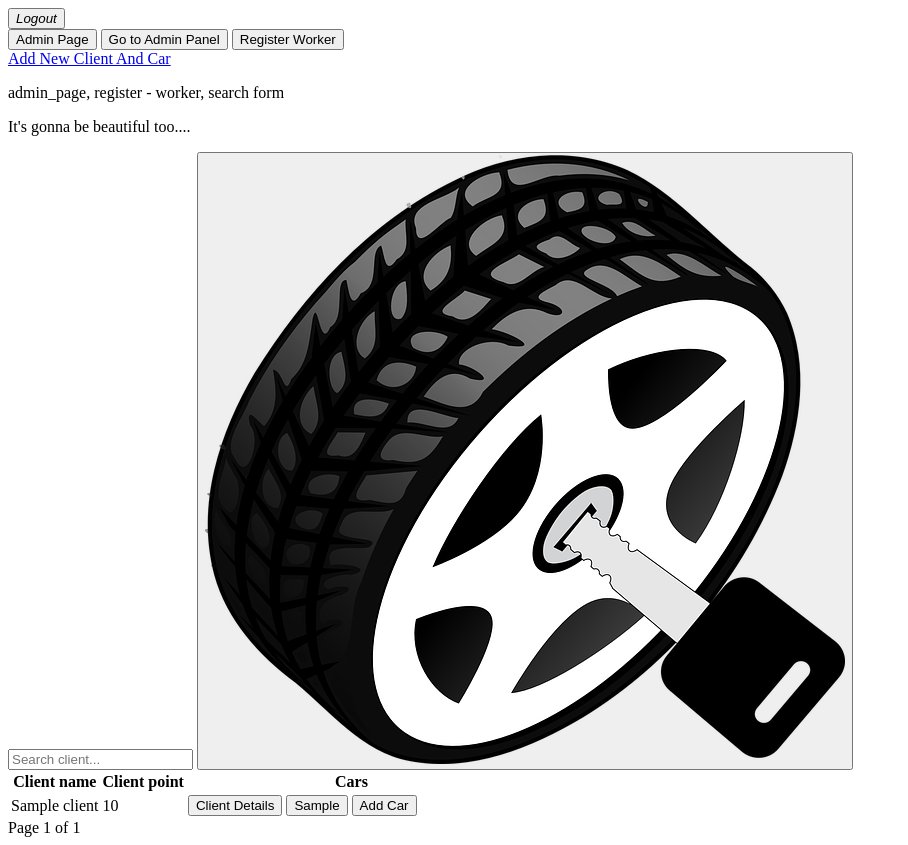
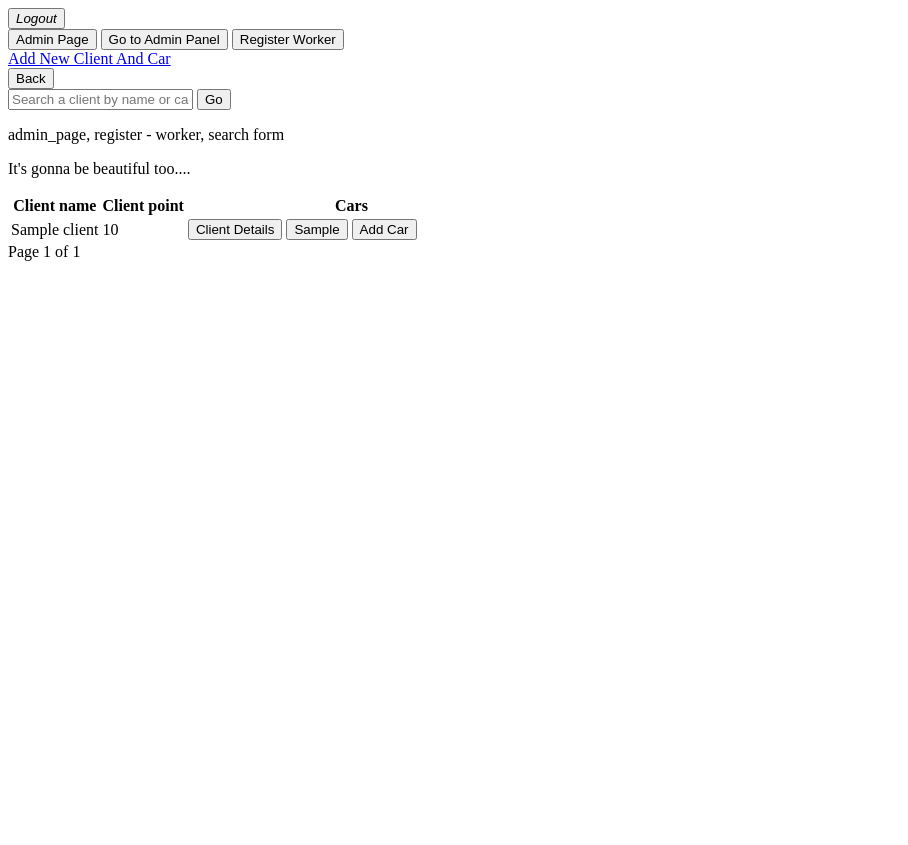
Before and after one commit to 700353939/denjyauto-desktop, a Django app: page /common/admin-page/ in a window 1280 px wide. Shown: the whole page, without its empty margins (0-908 px from the left). After the commit the page ends 261 px from the top, so only its background shows below. Run offline with Django 5.2, Linux system fonts and the light colour scheme; a user stored in the database is signed in; tables that the repository leaves empty hold one stand-in row (values such as "Sample post").

Commit message:
feat: search by name and license_plate

```diff
--- a/denjyauto/clients/views.py
+++ b/denjyauto/clients/views.py
@@ -45,7 +45,11 @@ class ClientDetails(CustomPermissionRequiredMixin, DetailView):
     def get_context_data(self, **kwargs):
         context = super().get_context_data(**kwargs)
         client = self.get_object()
-        context['fields'] = [(field.verbose_name, getattr(client, field.name)) for field in client._meta.fields]
+        context['fields'] = [
+            (field.verbose_name, getattr(client, field.name))
+            for field in client._meta.fields
+            if field.name not in ['name', 'id']
+        ]
         return context
 
 
--- a/denjyauto/common/urls.py
+++ b/denjyauto/common/urls.py
@@ -1,8 +1,9 @@
 from django.urls import path
 
-from denjyauto.common.views import home_page, admin_page
+from denjyauto.common.views import home_page, admin_page, search_view
 
 urlpatterns = [
     path('', home_page, name='home-page'),
-    path('admin-page/', admin_page, name='admin-page')
+    path('admin-page/', admin_page, name='admin-page'),
+    path('search/', search_view, name='search'),
 ]
--- a/denjyauto/common/views.py
+++ b/denjyauto/common/views.py
@@ -1,9 +1,10 @@
 from django.contrib.auth.decorators import login_required
 from django.core.paginator import Paginator, PageNotAnInteger, EmptyPage
-from django.shortcuts import render, redirect
+from django.shortcuts import render
 
 from denjyauto.clients.forms import ClientForm
-from denjyauto.clients.models import Client
+from denjyauto.clients.models import Client, Car
+
 
 def home_page(request):
     return render(request, template_name='common/home-page.html')
@@ -32,3 +33,28 @@ def admin_page(request):
         'clients_form': clients_form,
     }
     return render(request, 'common/admin-page.html', context=context)
+
+def search_view(request):
+    query = request.GET.get('query', '')
+    results = []
+
+    if query:
+        clients = Client.objects.filter(name__icontains=query)
+        cars = Car.objects.filter(license_plate__icontains=query)
+
+        for client in clients:
+            results.append({
+                'type': 'client',
+                'id': client.id,
+                'client_name': client.name,
+            })
+
+        for car in cars:
+            results.append({
+                'type': 'car',
+                'id': car.id,
+                'client_id': car.client.id,
+                'license_plate': car.license_plate,
+            })
+
+    return render(request, 'common/search.html', {'results': results})
--- a/denjyauto/settings.py
+++ b/denjyauto/settings.py
@@ -139,6 +139,9 @@ USE_TZ = True
 # Static files (CSS, JavaScript, Images)
 # https://docs.djangoproject.com/en/5.1/howto/static-files/
 
+STATICFILES_DIRS = [
+    BASE_DIR / 'static',
+]
 STATIC_URL = 'static/'
 
 # Default primary key field type
--- a/templates/common/admin-page.html
+++ b/templates/common/admin-page.html
@@ -5,13 +5,6 @@
 <p>admin_page, register - worker, search form</p>
 <p>It's gonna be beautiful too....</p>
 
-    <form class="searchbar" method="post">
-        <input type="text" placeholder="Search client...">
-        <button>
-            <img src="/images/rim.png">
-        </button>
-        <div></div>
-    </form>
     <table>
         <thead>
         <tr>
--- a/templates/common/navigation.html
+++ b/templates/common/navigation.html
@@ -8,4 +8,11 @@
     <button onclick="window.location.href='{% url 'admin:index' %}'">Go to Admin Panel</button>
     <button onclick="location.href='{% url 'register-worker'%}'"> Register Worker </button>
     <div><a href="{% url 'clientcar-add' %}"> Add New Client And Car </a></div>
+    <button onclick="window.location.href = document.referrer;">Back</button>
+    <form method="GET" action="{% url 'search' %}">
+        <input type="text" name="query"
+               placeholder="Search a client by name or car by license plate...... "
+               value="{{ request.GET.query }}">
+    <button type="submit">Go</button>
+  </form>
 </nav>
--- a/templates/repairs/repair-details.html
+++ b/templates/repairs/repair-details.html
@@ -8,7 +8,7 @@
 <h1>Repair Details</h1>
 <p>Client: {{ client.name }}</p>
 <p>Car: {{ car.license_plate }}</p>
-
+<h1>todo: date of repair</h1>
 {% for repair_detail in repairs %}
     <table>
         {% for field in repair_detail.fields %}
```
Also changed, not shown: templates/clients/client-details.html (+9 -1 lines), templates/common/search.html (added, +17 -0 lines).
